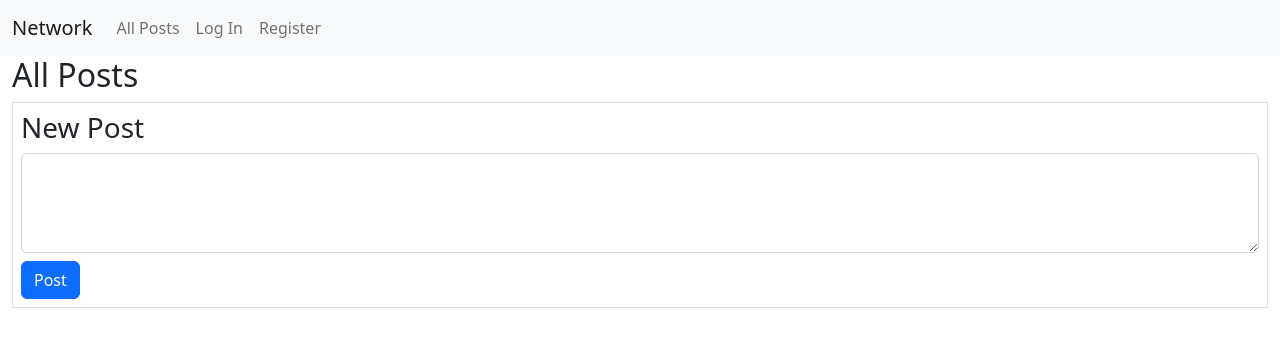
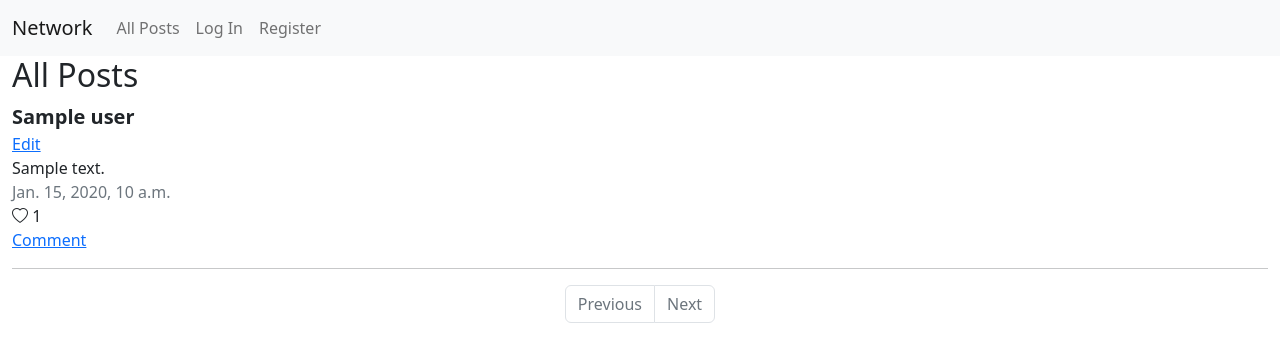
Before and after one commit to Mohamad-Simmo/Network, a Django app: template network/templates/network/index.html in a window 1280 px wide. Shown: the top 362 px of the page. Run offline with Django 3.2, Linux system fonts and the light colour scheme; the template is opened without the code that fills it: most values are stand-ins (such as "Sample title", 1, 10 or a date in 2020); parts of the project's set-up code (start-up, migrations or seed data) failed here and were passed over.

Commit message:
create templates

```diff
--- a/network/templates/network/index.html
+++ b/network/templates/network/index.html
@@ -1,13 +1,66 @@
 {% extends "network/layout.html" %} {% block body %}
 <h2>All Posts</h2>
-<form action="#" class="p-2 border">
+{% if user.is_authenticated %}
+<form action="/" method="post" class="p-2 border">
   {% csrf_token %}
   <h3>New Post</h3>
   <textarea
-    name="post-content"
+    name="post-text"
     style="height: 100px"
     class="form-control mb-2"
   ></textarea>
   <input type="submit" value="Post" class="btn btn-primary" />
 </form>
+{% endif %} {% for post in page_obj %}
+<div>
+  <a
+    href="{% url 'profile' post.entity.user.id %}"
+    class="text-decoration-none link-dark fw-bold fs-5"
+    >{{post.entity.user}}</a
+  >
+  <br />
+  <a href="#">Edit</a>
+  <div>{{post.entity.text}}</div>
+  <div class="text-muted">{{post.entity.date}}</div>
+  {% if not post.is_liked %}
+  <div class="like-btn d-inline" data-id="{{post.entity.id}}" data-like="like">
+    <i class="bi bi-heart"></i>
+    <div class="d-inline">{{post.entity.likes.count}}</div>
+  </div>
+  {%else%}
+  <div
+    class="like-btn d-inline"
+    data-id="{{post.entity.id}}"
+    data-like="unlike"
+  >
+    <i class="bi bi-heart-fill text-danger"></i>
+    <div class="d-inline">{{post.entity.likes.count}}</div>
+  </div>
+  {%endif%}
+  <br />
+  <a href="#">Comment</a>
+  <hr />
+</div>
+{% endfor %}
+<nav aria-label="Page navigation">
+  <ul class="pagination justify-content-center">
+    <li class="page-item">
+      {%if page_obj.has_previous%}
+      <a class="page-link" href="?page={{ page_obj.previous_page_number }}"
+        >Previous</a
+      >
+      {%else%}
+      <a class="page-link disabled" href="#">Previous</a>
+      {%endif%}
+    </li>
+    <li class="page-item">
+      {%if page_obj.has_next %}
+      <a class="page-link" href="?page={{ page_obj.next_page_number }}">Next</a>
+      {%else%}
+      <a class="page-link disabled" href="#">Next</a>
+      {%endif%}
+    </li>
+  </ul>
+</nav>
+
 {% endblock %}
--- a/network/templates/network/layout.html
+++ b/network/templates/network/layout.html
@@ -12,6 +12,10 @@
       rel="stylesheet"
       integrity="sha384-0evHe/X+R7YkIZDRvuzKMRqM+OrBnVFBL6DOitfPri4tjfHxaWutUpFmBp4vmVor"
       crossorigin="anonymous"
+    />
+    <link
+      rel="stylesheet"
+      href="https://cdn.jsdelivr.net/npm/bootstrap-icons@1.8.3/font/bootstrap-icons.css"
     />
     <link href="{% static 'network/styles.css' %}" rel="stylesheet" />
   </head>
@@ -57,5 +61,6 @@
       integrity="sha384-pprn3073KE6tl6bjs2QrFaJGz5/SUsLqktiwsUTF55Jfv3qYSDhgCecCxMW52nD2"
       crossorigin="anonymous"
     ></script>
+    <script src="{% static 'network/network.js' %}"></script>
   </body>
 </html>
```
Also changed, not shown: network/templates/network/profile.html (added, +45 -0 lines).
